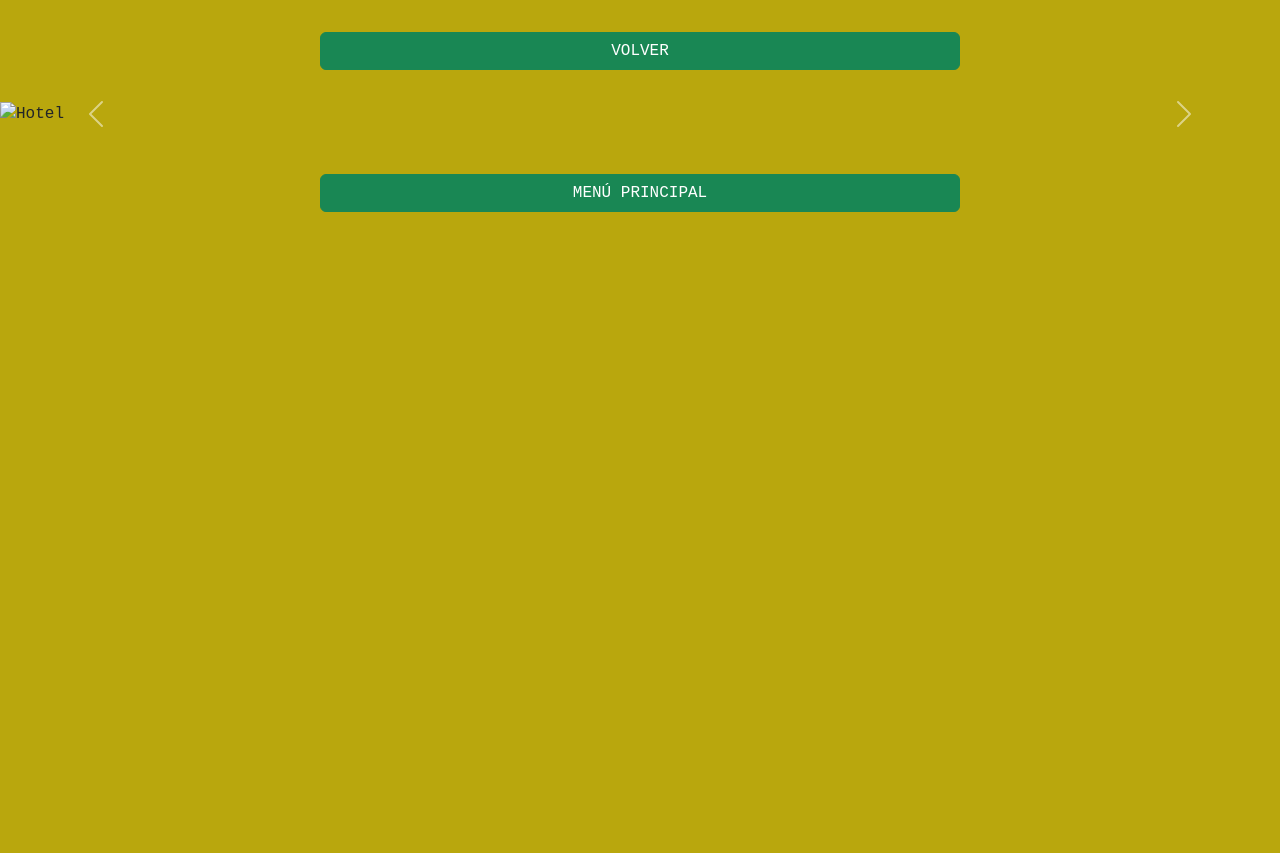
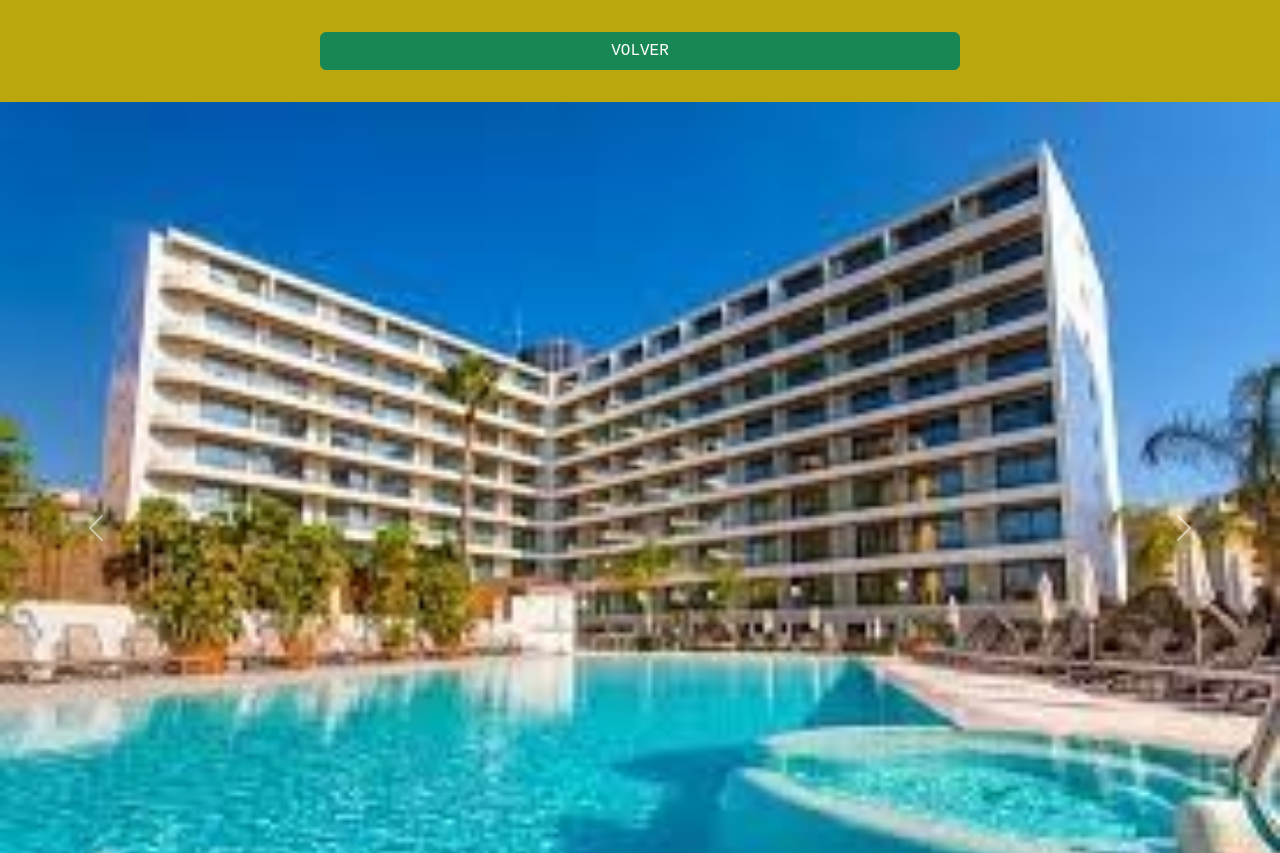
Before and after one commit to Eugecazes/cursoticmas, a plain HTML site: page trabajos.html in a window 1280 px wide. Shown: the top 853 px of the page. Before the commit the page ends 800 px from the top, so only its background shows below. Drawn offline with nearby package versions, Linux system fonts and the light colour scheme; the site is published under a folder, as on GitHub Pages, so addresses that start at the root find nothing; files whose address does not match are found by name.

Commit message:
con punto

```diff
--- a/trabajos.html
+++ b/trabajos.html
@@ -26,7 +26,7 @@
     <div id="carouselExample" class="carousel slide">
       <div class="carousel-inner">
         <div class="carousel-item active">
-          <img src="/Imagenes/fotohotel.jpg" class="d-block w-100" class="tales" alt="Hotel">
+          <img src="./Imagenes/fotohotel.jpg" class="d-block w-100" class="tales" alt="Hotel">
         </div>
         <div class="carousel-item">
           <img src="master/Imagenes/fotocasa.jfif" class="d-block w-100" class="tales" alt="Casa Particular">
```
